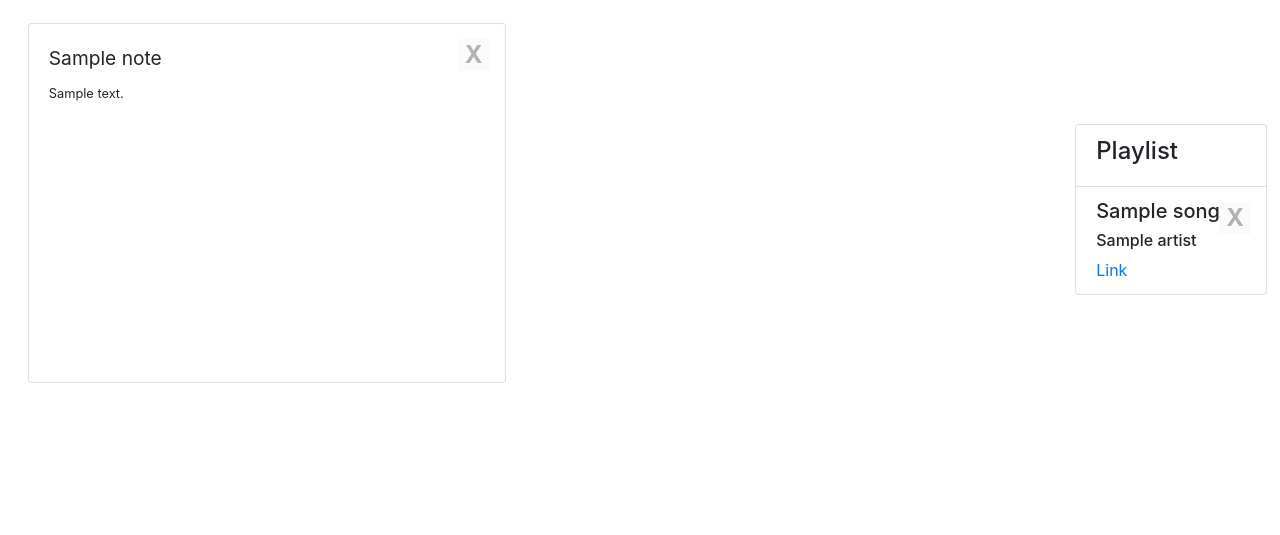
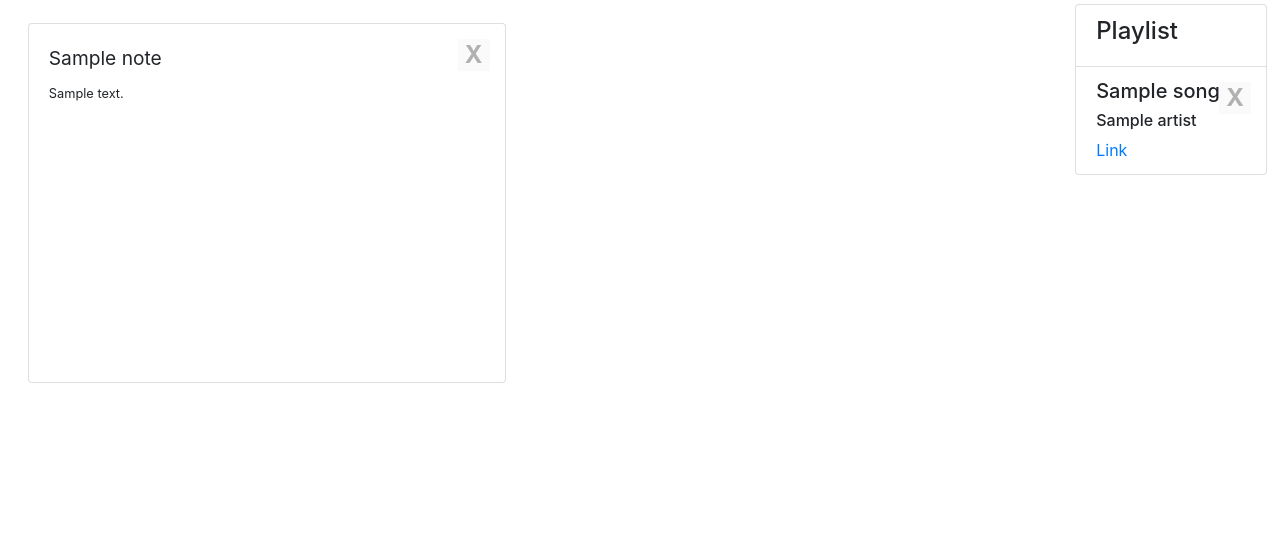
Before and after one commit to fteng1/edusound, a Python web app: template templates/subjectNotes.html in a window 1280 px wide; the page is wider, and only the part inside the window is pictured. Shown: the part 196-731 px from the top of that part. Run offline with Jinja, Linux system fonts and the light colour scheme; the template is opened without the code that fills it: most values are stand-ins (such as "Sample title", 1, 10 or a date in 2020); some libraries are stand-ins or nearby versions.

Commit message:
scrolling playlist

```diff
--- a/css/subjectNotes.css
+++ b/css/subjectNotes.css
@@ -1,12 +1,25 @@
-.list-group {
-  /* position: fixed;
+/* .list-group {
+  position: fixed;
   top: 270px;
-  right: 1vw; */
+  right: 1vw;
   position: absolute;
   top: 40vh;
   right: 1vw;
   max-width: 90vh;
   overflow: auto;
+} */
+
+ul, li {
+    list-style:none;
+    padding:0;
+    margin:0;
+}
+.listWrapper {
+    position: fixed;
+    top: 200px;
+    right: 1vw;
+    max-height:350px;
+    overflow-y:auto;
 }
 
 .navbar-brand {
--- a/templates/subjectNotes.html
+++ b/templates/subjectNotes.html
@@ -38,6 +38,7 @@
     </div>
     {% endif %} {% endfor %}
   </div>
+  <div class="listWrapper">
   <ul class="list-group right">
     <li class="list-group-item">
       <h4>Playlist</h4>
@@ -54,4 +55,5 @@
     </li>
     {% endfor %}
   </ul>
+</div>
 </body>
```
